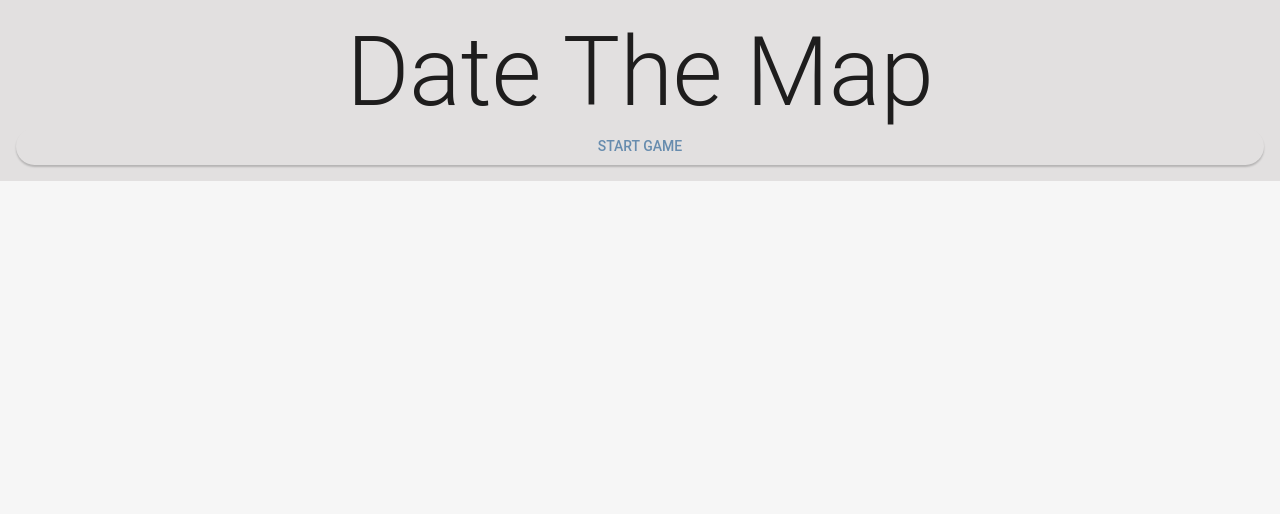
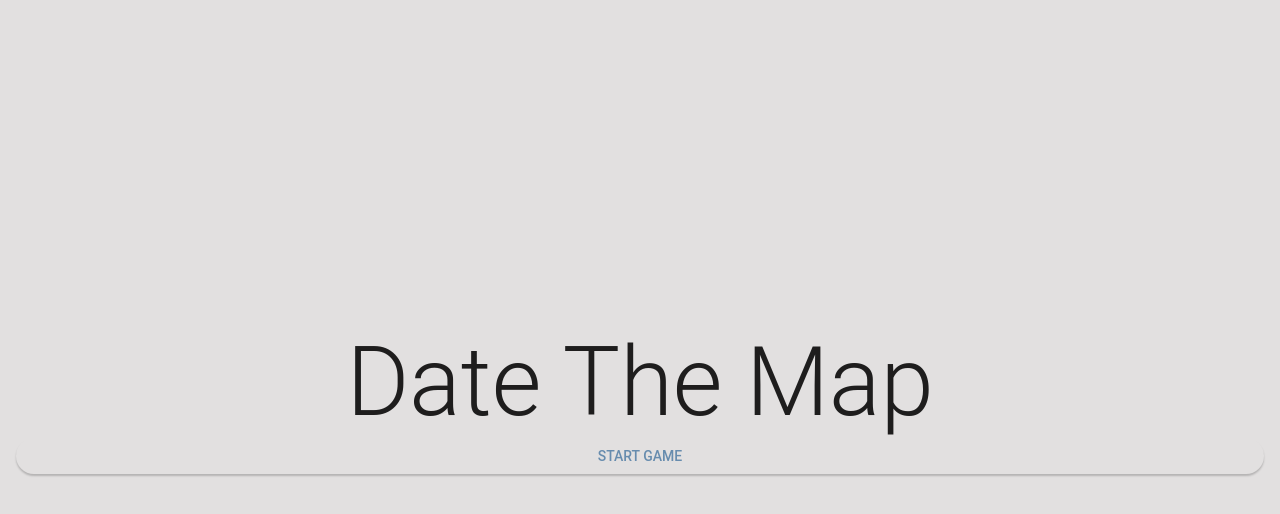
Before and after one commit to FBLordn/DateTheMap, a React (Vite) app: page / in a window 1280 px wide. Shown: the top 514 px of the page. Built offline with nearby package versions, Linux system fonts and the light colour scheme.

Commit message:
Generalise Menu's sx. (s.e.-FBL)

```diff
--- a/src/App.tsx
+++ b/src/App.tsx
@@ -25,7 +25,13 @@ function App() {
       { isPlaying ?
         <GameLayout setIsPlaying={setIsPlaying} />
         :
-        <GameMenu onSubmit={() => setIsPlaying(true)} title="Date The Map" buttonName="Start Game"/> }
+        <GameMenu
+          sx={{p:2, justifyContent:"center", minHeight:'100vh'}}
+          onSubmit={() => setIsPlaying(true)}
+          title="Date The Map"
+          buttonName="Start Game"
+        />
+      }
     </ThemeProvider>
   );
 }
--- a/src/components/Menu.tsx
+++ b/src/components/Menu.tsx
@@ -1,17 +1,18 @@
-import { Button, Stack, Typography } from '@mui/material';
+import { Button, Stack, SxProps, Theme, Typography } from '@mui/material';
 import * as React from 'react';
 
 
 interface ListHeaderProps {
-  onSubmit?: React.MouseEventHandler<HTMLButtonElement> | undefined
+  sx?: SxProps<Theme>;
+  onSubmit?: React.MouseEventHandler<HTMLButtonElement> | undefined;
   title?: string;
   buttonName?: string;
 }
 
-export default function Menu({onSubmit, title, buttonName, children}: React.PropsWithChildren<ListHeaderProps>) {
+export default function Menu({sx, onSubmit, title, buttonName, children}: React.PropsWithChildren<ListHeaderProps>) {
 
   return (
-    <Stack sx={{p:2}} direction={'column'} >
+    <Stack sx={sx}>
       <Typography variant='h1'>
         {title}
       </Typography>
```
